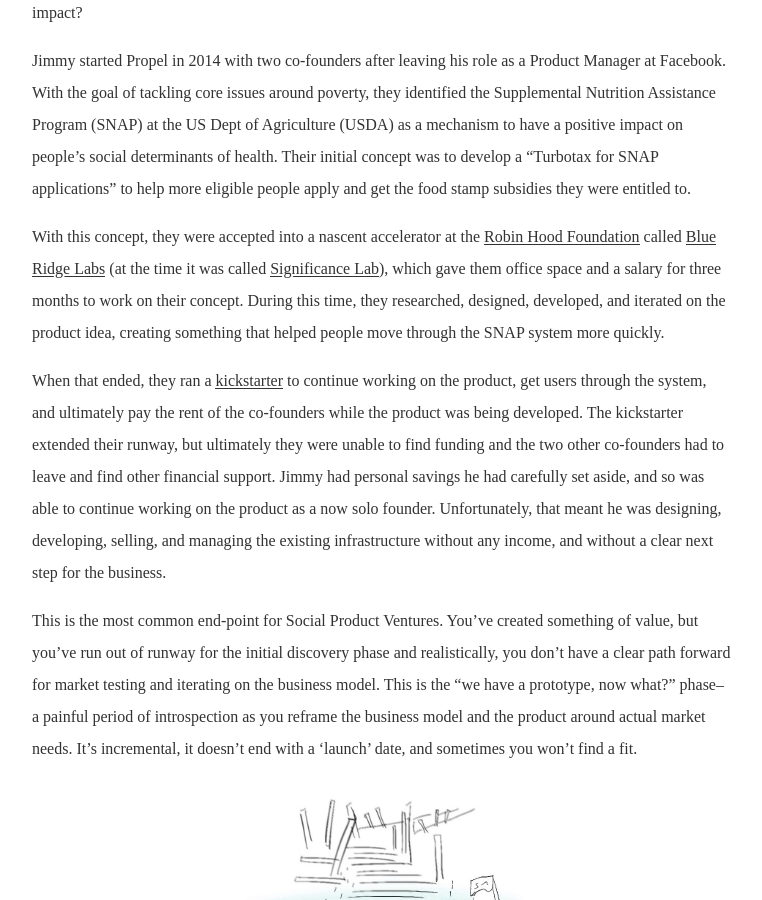
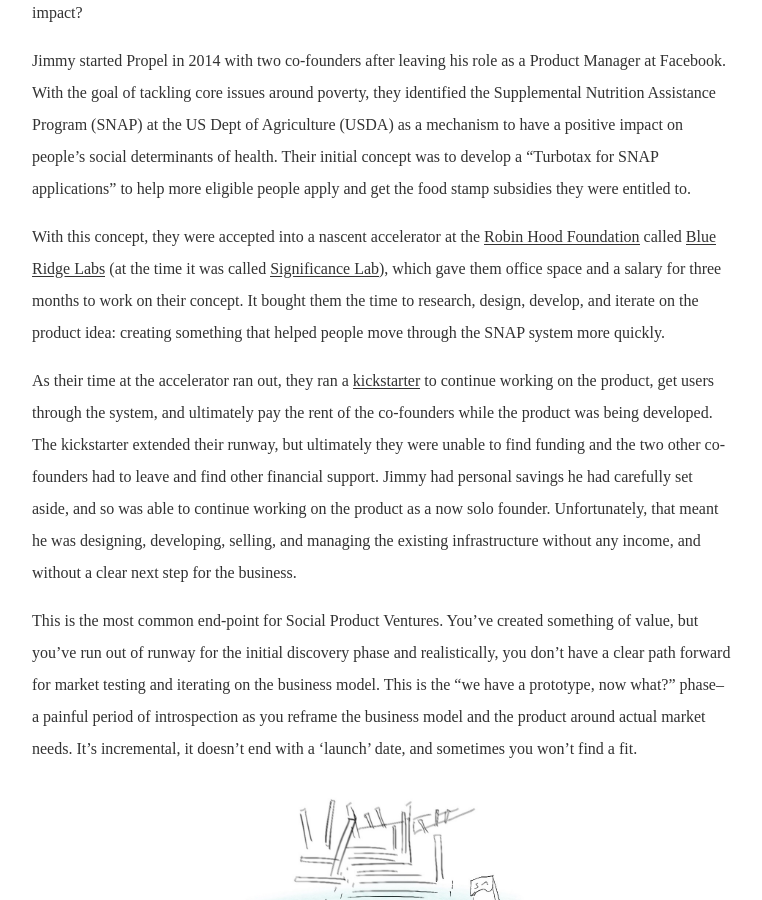
Before and after one commit to readywater/log.andrewlb.com, a Jekyll site: the page built from _posts/2017-07-31-Propel.md, in a window 1280 px wide and 900 px high, scrolled down 1354 px. Shown: the whole window, without its empty margins (258-1020 px from the left). Built offline with Jekyll 4.4.1, drawn with Linux system fonts in a browser that asks for light colours; some web fonts are replaced; comment, search, counter and statistics services are not loaded; some of the changed text lies outside the part shown.

Commit message:
Small edits

```diff
--- a/_posts/2017-07-31-Propel.md
+++ b/_posts/2017-07-31-Propel.md
@@ -16,13 +16,13 @@ I've been exploring this question through interviews and discussions with social
 
 Jimmy started Propel in 2014 with two co-founders after leaving his role as a Product Manager at Facebook. With the goal of tackling core issues around poverty, they identified the Supplemental Nutrition Assistance Program (SNAP) at the US Dept of Agriculture (USDA) as a mechanism to have a positive impact on people’s social determinants of health. Their initial concept was to develop a "Turbotax for SNAP applications" to help more eligible people apply and get the food stamp subsidies they were entitled to.
 
-With this concept, they were accepted into a nascent accelerator at the [Robin Hood Foundation](https://www.robinhood.org/) called [Blue Ridge Labs](https://labs.robinhood.org/) (at the time it was called [Significance Lab](http://significancelabs.org/)), which gave them office space and a salary for three months to work on their concept. During this time, they researched, designed, developed, and iterated on the product idea, creating something that helped people move through the SNAP system more quickly.
+With this concept, they were accepted into a nascent accelerator at the [Robin Hood Foundation](https://www.robinhood.org/) called [Blue Ridge Labs](https://labs.robinhood.org/) (at the time it was called [Significance Lab](http://significancelabs.org/)), which gave them office space and a salary for three months to work on their concept. It bought them the time to research, design, develop, and iterate on the product idea: creating something that helped people move through the SNAP system more quickly.
 
-When that ended, they ran a [kickstarter](https://www.kickstarter.com/projects/shellyni/propel-making-the-government-more-user-friendly) to continue working on the product, get users through the system, and ultimately pay the rent of the co-founders while the product was being developed. The kickstarter extended their runway, but ultimately they were unable to find funding and the two other co-founders had to leave and find other financial support. Jimmy had personal savings he had carefully set aside, and so was able to continue working on the product as a now solo founder. Unfortunately, that meant he was designing, developing, selling, and managing the existing infrastructure without any income, and without a clear next step for the business.
+As their time at the accelerator ran out, they ran a [kickstarter](https://www.kickstarter.com/projects/shellyni/propel-making-the-government-more-user-friendly) to continue working on the product, get users through the system, and ultimately pay the rent of the co-founders while the product was being developed. The kickstarter extended their runway, but ultimately they were unable to find funding and the two other co-founders had to leave and find other financial support. Jimmy had personal savings he had carefully set aside, and so was able to continue working on the product as a now solo founder. Unfortunately, that meant he was designing, developing, selling, and managing the existing infrastructure without any income, and without a clear next step for the business.
 
 This is the most common end-point for Social Product Ventures. You've created something of value, but you've run out of runway for the initial discovery phase and realistically, you don't have a clear path forward for market testing and iterating on the business model. This is the "we have a prototype, now what?" phase– a painful period of introspection as you reframe the business model and the product around actual market needs. It's incremental, it doesn't end with a 'launch' date, and sometimes you won't find a fit.
 
-![Chart of the trough of disillusionment]({{ site.url }}/images/posts/20170731-chasm.jpg)
+![Crossing a chasm]({{ site.url }}/images/posts/20170731-chasm.jpg)
 
 Jimmy kept going. Over the course of the next ten months, not as much got done, but the product improved incrementally and Jimmy’s knowledge of the foodstamp ecosystem expanded. But in 2015, he applied for and won the [Center For Financial Services Innovation (CFSI) Financial Solutions Lab program](http://finlab.cfsinnovation.com/challenges/2015/propel/), which saw CFSI invest $250k in Propel to continue doing this work. This let Jimmy bring on his first hire, Jeff Kaiser, who became the COO, who joined in the fall. Ram Mehta also joined as full time CTO, who had been helping with development as a part-time volunteer.
 
@@ -32,7 +32,7 @@ I believe that this is one of the core questions underpinning the classification
 
 A key shift happened when Jimmy, Ram, and Jeff started to explore elsewhere in the SNAP customer journey: if you are on foodstamps, what are your other experiences? How do you check your balance? How do you make purchases? What is your mental model around what you can purchase?
 
-Working with food stamp recipients, they learned that the USE of food stamps was rife with technical and user experience challenges that failed to support food stamp users’ needs. So they started to build out a prototype that became FreshEBT (EBT stands for Electronic Benefit Transfer).
+Working with food stamp recipients, they learned that the USE of food stamps was rife with technical and user experience challenges that failed to support food stamp users’ needs. So they started to build out a prototype that became FreshEBT (EBT stands for [Electronic Benefit Transfer](https://en.wikipedia.org/wiki/Electronic_benefit_transfer)).
 
 [FreshEBT](http://www.freshebt.com/) allowed you to easily check the balance for your SNAP benefits, so that you were never in a position of not having enough at the checkout line. This has massive value from a dignity standpoint, but also from the perspective of planning and balancing a budget. By including information like reapplication for benefits, when your next deposit was coming, and which SNAP benefit accepting grocery stores were near by, FreshEBT was able to provide a better and more dignified experience to a customer ecosystem that few in the product space had paid attention to before. It also opened up an entirely new market.
 
```
